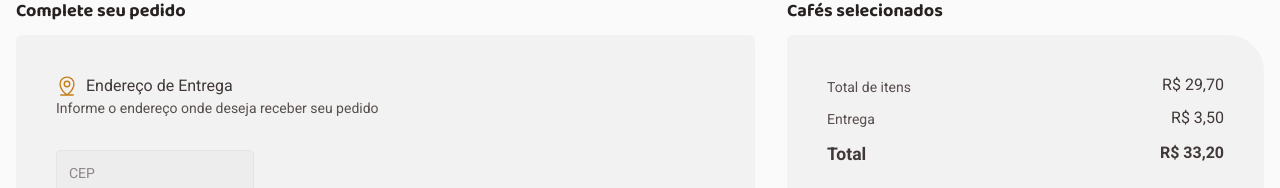
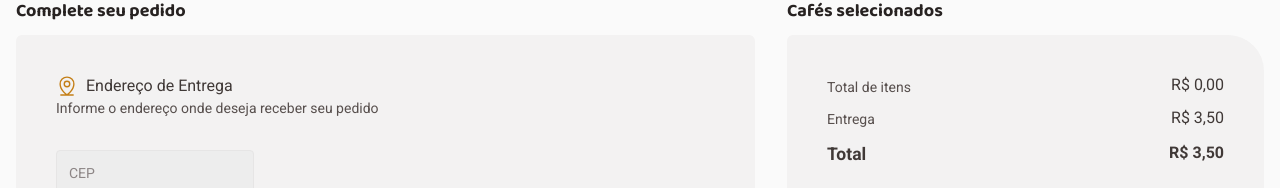
Before and after one commit to iago-monteirog/coffe-delivery-ignite, a React (Vite) app: page /checkout in a window 1280 px wide. Shown: the part 144-332 px from the top of the page. Built offline with nearby package versions, Linux system fonts and the light colour scheme.

Commit message:
feat: add total items sum in Real checkout page

```diff
--- a/src/components/Counter/index.tsx
+++ b/src/components/Counter/index.tsx
@@ -19,7 +19,7 @@ export function Counter({ coffee }: CoffeeType) {
             if (coffee.id !== undefined) {
                 const filteredCoffee = uniqueCartItems.filter(item => item.item.id === coffee.id);
 
-                setQuantitySelectedItem(filteredCoffee[0].quantity)
+                setQuantitySelectedItem(filteredCoffee[0].quantity);
             }
         }
     }, [location, setQuantitySelectedItem])
--- a/src/pages/Checkout/index.tsx
+++ b/src/pages/Checkout/index.tsx
@@ -1,12 +1,14 @@
 import { Bank, CreditCard, CurrencyDollar, MapPinLine, Money, Trash } from '@phosphor-icons/react';
 import * as S from './styles';
 import { Counter } from '../../components/Counter';
-import { FormEvent, useContext, useEffect } from 'react';
+import { FormEvent, useContext, useEffect, useState } from 'react';
 import { useNavigate } from 'react-router-dom';
 import { CartItensProps, CoffeeShopContext } from '../../contexts/CoffeeShopContext';
 
 export function CheckouttPage() {
     const { cartItems, uniqueCartItems, setUniqueCartItems } = useContext(CoffeeShopContext);
+    const [totalItemsSumInReal, setTotalItemsSumInReal] = useState<string>('');
+    const [totalSumInReal, setTotalSumInReal] = useState<string>('');
 
     const navigate = useNavigate();
 
@@ -24,10 +26,25 @@ export function CheckouttPage() {
 
         setUniqueCartItems(Object.values(processedCartItems));
 
-    }, []);
+    }, [cartItems, setUniqueCartItems]);
+
+    useEffect(() => {
+        const totalItemsSum = cartItems.reduce((acc, coffee) => acc + coffee.price, 0);
+
+        setTotalItemsSumInReal(totalItemsSum.toLocaleString('pt-BR', { minimumFractionDigits: 2 }));
+    }, [cartItems, setTotalItemsSumInReal]);
+
+    useEffect(() => {
+        const totalItemsSumAsNumber = parseFloat(totalItemsSumInReal);
+
+        const totalSumWithFreight = totalItemsSumAsNumber + 3.5;
+
+        setTotalSumInReal(totalSumWithFreight.toLocaleString('pt-BR', { minimumFractionDigits: 2 }));
+
+    }, [totalItemsSumInReal, setTotalSumInReal]);
 
     function handleSubmitOrder(event: FormEvent) {
-        event.preventDefault()
+        event.preventDefault();
 
         navigate('/success');
     }
@@ -123,7 +140,7 @@ export function CheckouttPage() {
                     <S.ItensResume>
                         <S.TotalItensPrice>
                             <p>Total de itens</p>
-                            <span>R$ 29,70</span>
+                            <span>R$ {totalItemsSumInReal}</span>
                         </S.TotalItensPrice>
                         <S.Freight>
                             <p>Entrega</p>
@@ -131,7 +148,7 @@ export function CheckouttPage() {
                         </S.Freight>
                         <S.Total>
                             <p>Total</p>
-                            <span>R$ 33,20</span>
+                            <span>R$ {totalSumInReal}</span>
                         </S.Total>
                     </S.ItensResume>
 
```
